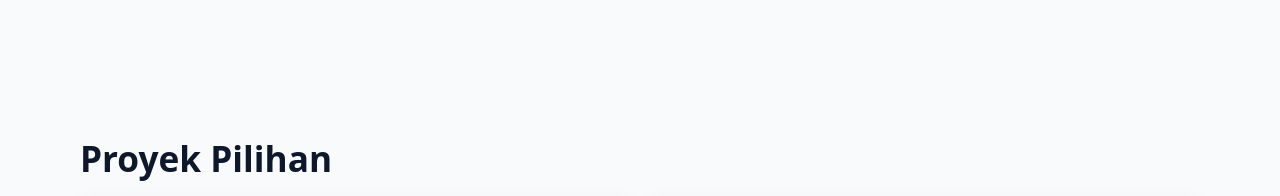
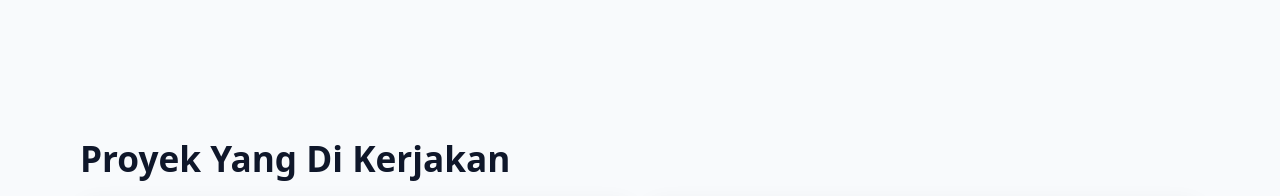
Before and after one commit to EndoTanriki/EndoTanriki.github.io, a plain HTML site: page index.html in a window 1280 px wide. Shown: the part 1180-1376 px from the top of the page. Drawn offline with Linux system fonts and the light colour scheme.

Commit message:
Update index.html

```diff
--- a/index.html
+++ b/index.html
@@ -146,7 +146,7 @@
     <!-- PROYEK -->
     <section id="proyek" class="section" aria-labelledby="h-proyek">
       <div class="container">
-        <h2 id="h-proyek" data-reveal>Proyek Pilihan</h2>
+        <h2 id="h-proyek" data-reveal>Proyek Yang Di Kerjakan</h2>
 
         <div class="projects">
           <!-- Card 1 -->
```
